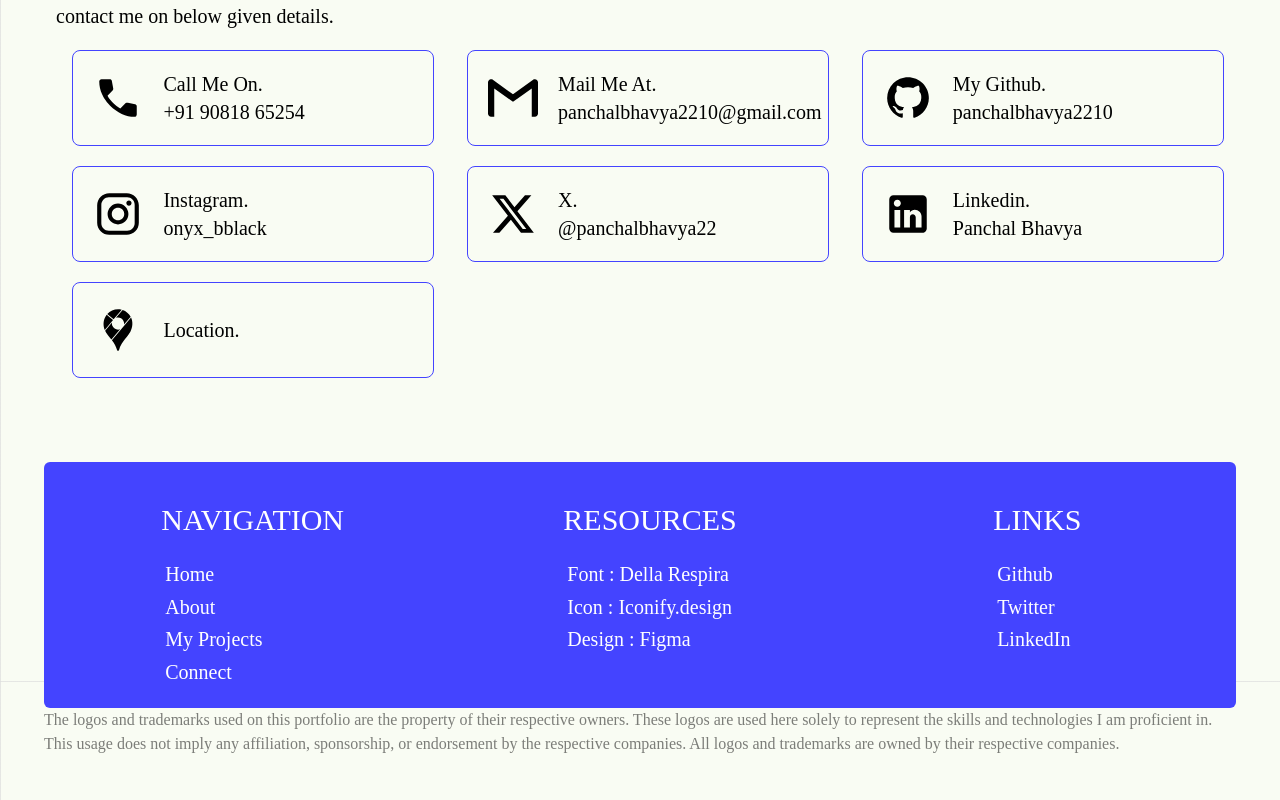
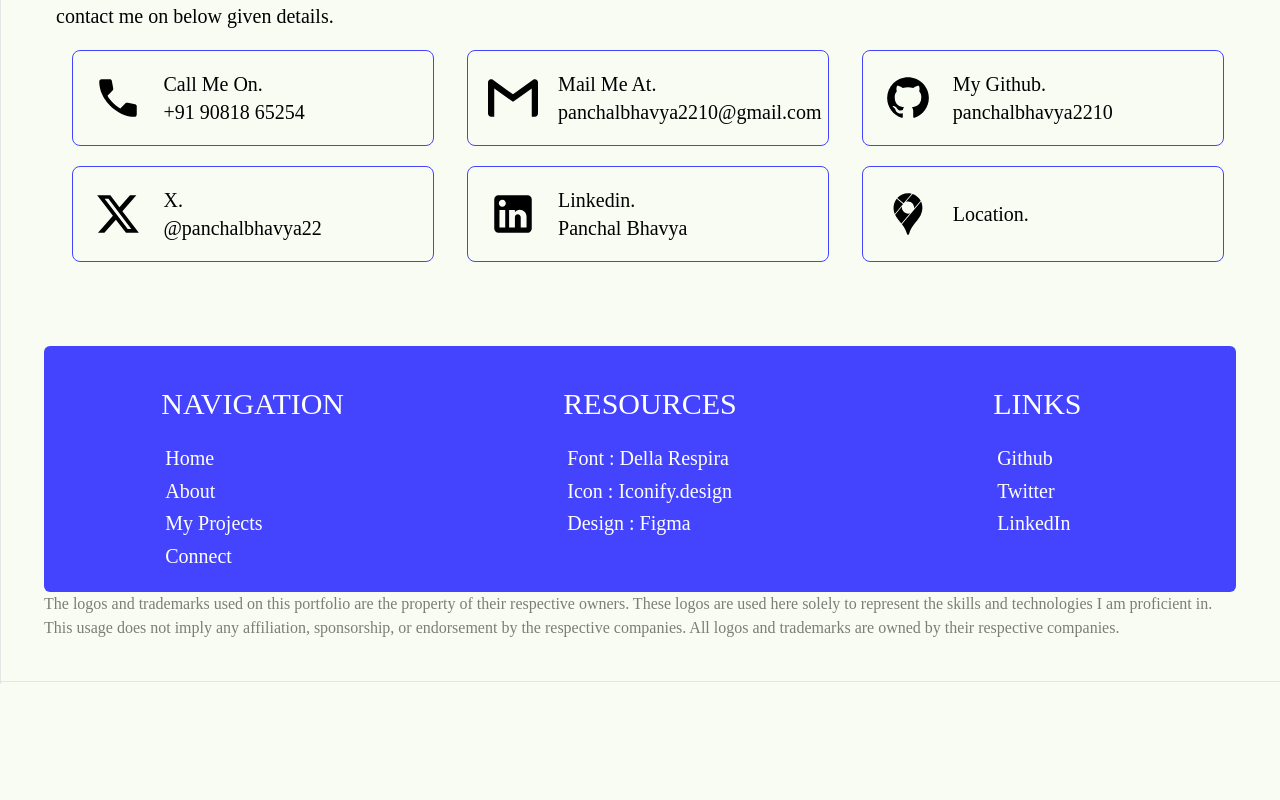
Before and after one commit to panchalbhavya2210/bhavya, a SvelteKit app: page /Contact in a window 1280 px wide. Shown: the part 918-1718 px from the top of the page. After the commit the page ends 1602 px from the top, so only its background shows below. Built offline with nearby package versions, Linux system fonts and the light colour scheme; a web font is replaced by a local one.

Commit message:
Update +page.svelte

```diff
--- a/src/routes/Contact/+page.svelte
+++ b/src/routes/Contact/+page.svelte
@@ -169,24 +169,7 @@
           </div>
         </div>
       </a>
-      <a
-        href="https://github.com/panchalbhavya2210"
-        target="_blank"
-        class="classHover w-11/12"
-      >
-        <div
-          class="lg:w-full w-11/12 h-24 hover:bg-[#44ff] hover:text-white transition-all border border-main-cyan rounded-lg flex justify-start items-center"
-        >
-          <!-- svelte-ignore a11y-missing-attribute -->
-          <div class="callLogo">
-            <img alt="instagram icon" src={ig} class="mx-5" />
-          </div>
-          <div class="text text-xl">
-            <p>Instagram.</p>
-            <p>onyx_bblack</p>
-          </div>
-        </div>
-      </a>
+
       <a
         href="https://x.com/panchalbhavya22"
         target="_blank"
```
